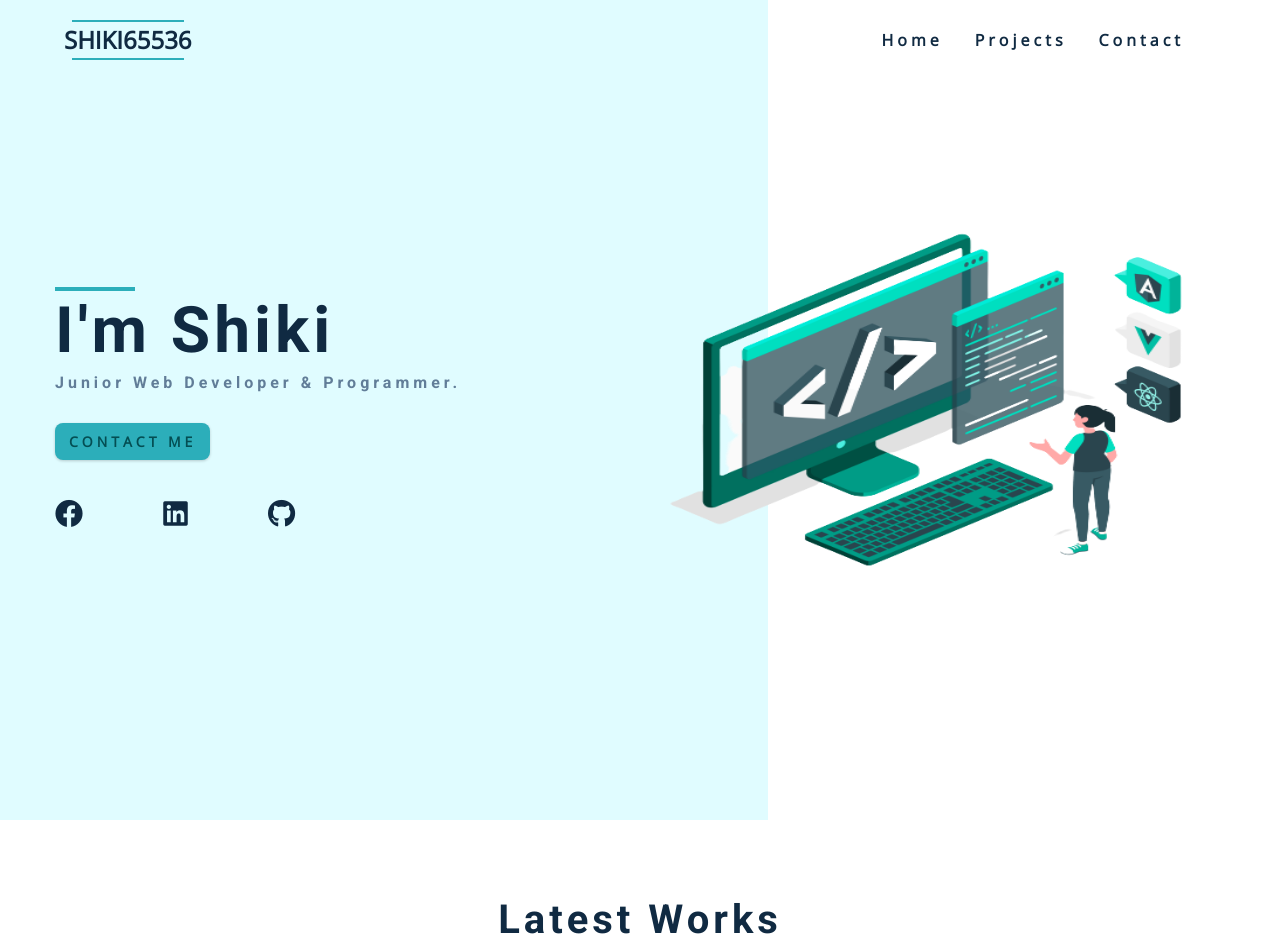
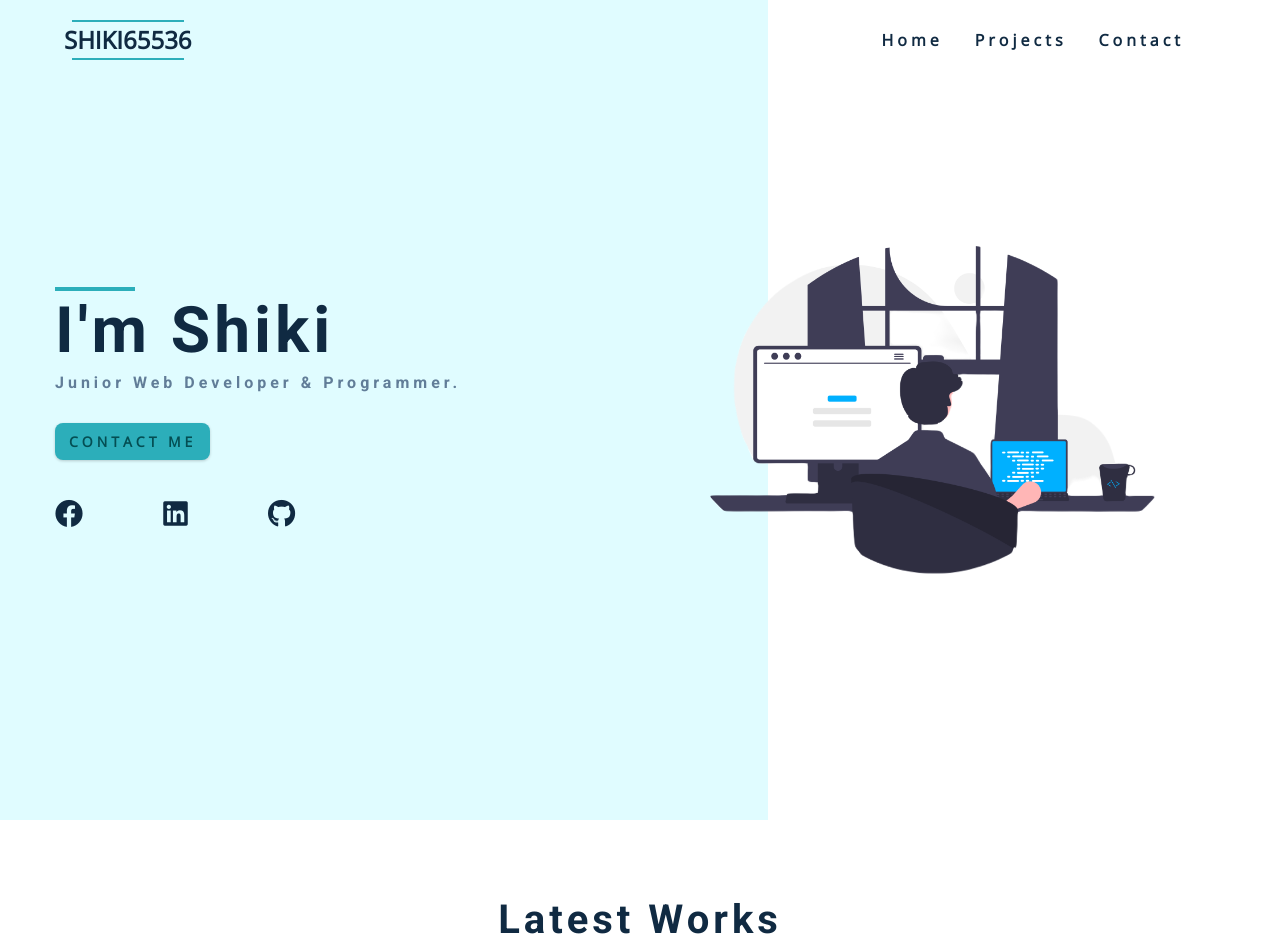
Before and after one commit to shiki65536/shiki65536.github.io, a Jekyll site: the page built from index.html, in a window 1280 px wide. Shown: the top 952 px of the page. Built offline with Jekyll 4.4.1, drawn with Linux system fonts in a browser that asks for light colours.

```diff
--- a/_includes/header.html
+++ b/_includes/header.html
@@ -31,7 +31,7 @@
         </ul>
       </article>
       <article class="hero-img">
-        <img src="{{ "/hero.png" | prepend: site.baseurl }}" class="hero-img-svg" alt="hero photo" />
+        <img src="{{ "/hero2.png" | prepend: site.baseurl }}" class="hero-img-svg" alt="hero photo" />
       </article>
     </div>
   </header>
```
Also changed, not shown: hero2.png (added), img/posts/expense-tracker.png (added), img/posts/expense_tracker.png (deleted), 2 other files.
